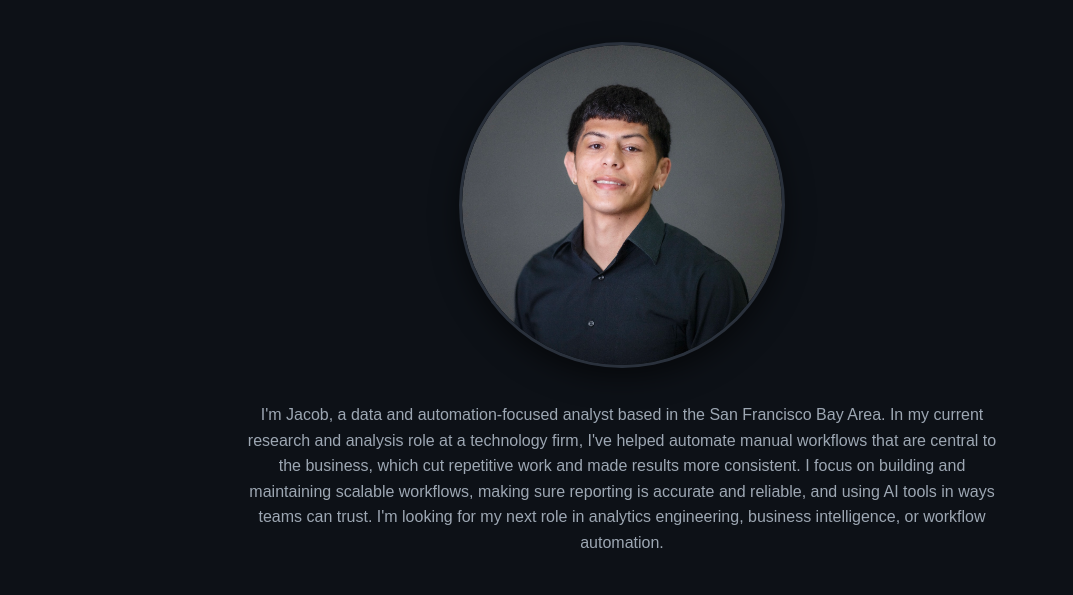
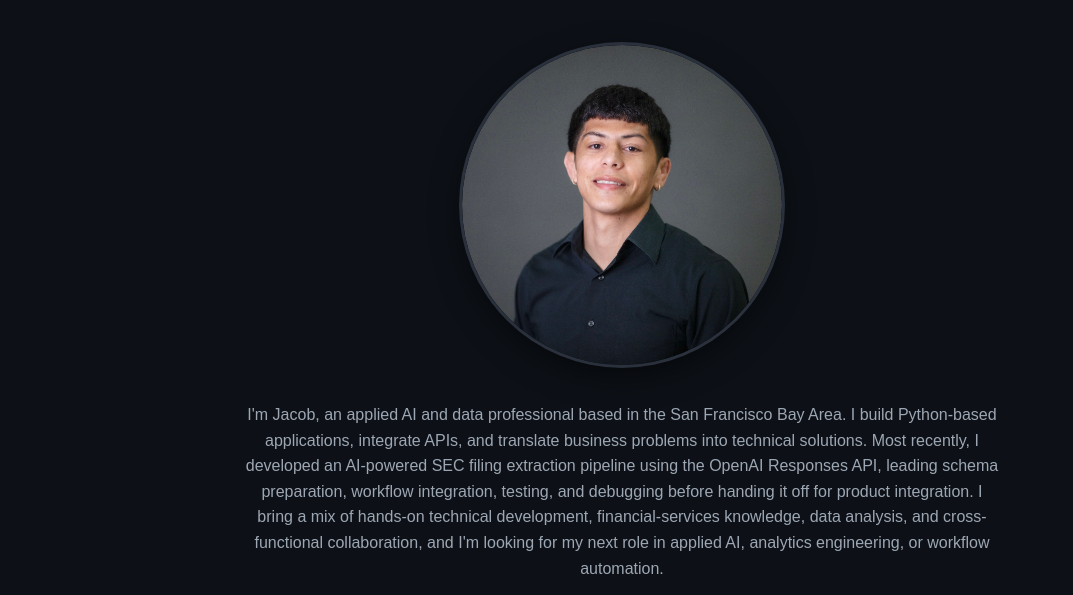
Before and after one commit to jaymendoza1014/portfolio-website, a plain HTML site: page index.html in a window 1280 px wide. Shown: the part 205-800 px from the top of the page, without its empty margins (18-1091 px from the left). Drawn offline with Linux system fonts and the light colour scheme; a web font is replaced by a local one.

Commit message:
Update bio with professional summary from resume
Co-Authored-By: Claude Opus 5.5 <noreply@anthropic.com>

```diff
--- a/index.html
+++ b/index.html
@@ -42,11 +42,12 @@
                     <img src="IMG_0600.jpeg">
                 </div>
                 <div class = "bio">
-                    <p> I'm Jacob, a data and automation-focused analyst based in the San Francisco Bay Area. In my current research and analysis
-                        role at a technology firm, I've helped automate manual workflows that are central to the business, which cut repetitive work
-                        and made results more consistent. I focus on building and maintaining scalable workflows, making sure reporting is accurate
-                        and reliable, and using AI tools in ways teams can trust. I'm looking for my next role in analytics engineering, business
-                        intelligence, or workflow automation.
+                    <p> I'm Jacob, an applied AI and data professional based in the San Francisco Bay Area. I build Python-based applications,
+                        integrate APIs, and translate business problems into technical solutions. Most recently, I developed an AI-powered SEC filing
+                        extraction pipeline using the OpenAI Responses API, leading schema preparation, workflow integration, testing, and debugging
+                        before handing it off for product integration. I bring a mix of hands-on technical development, financial-services knowledge,
+                        data analysis, and cross-functional collaboration, and I'm looking for my next role in applied AI, analytics engineering, or
+                        workflow automation.
                      </p>
                 </div>
 
```
